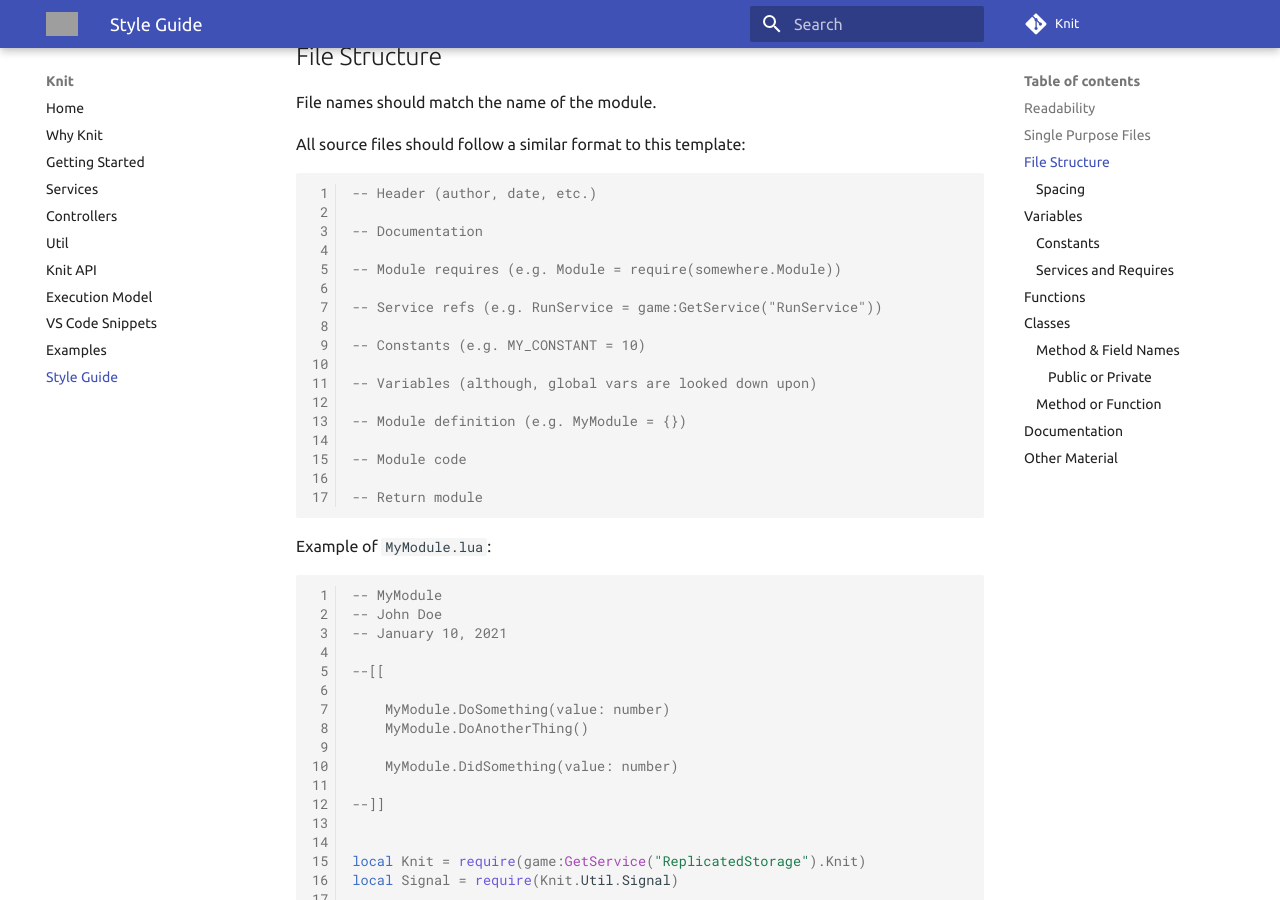
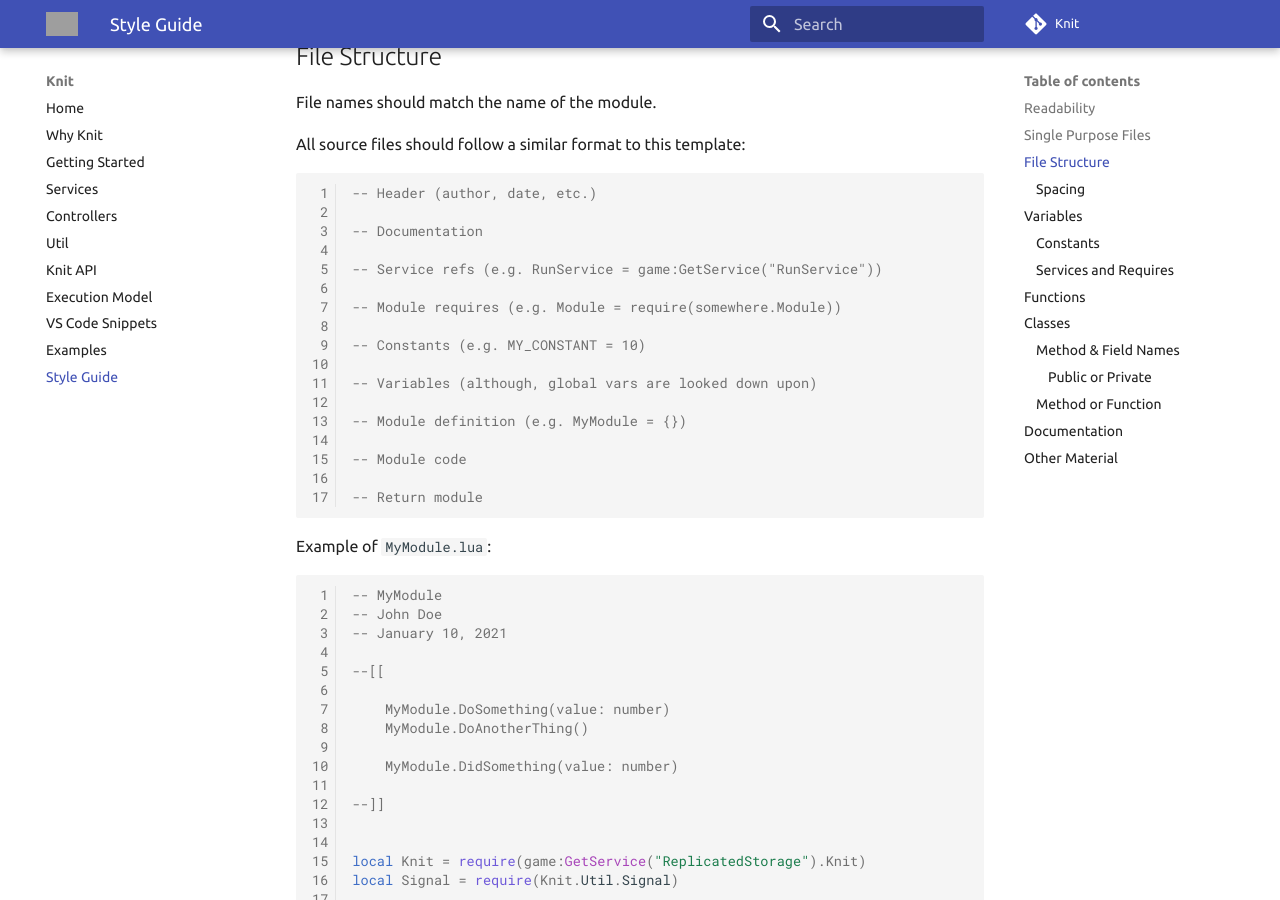
Before and after one commit to Sleitnick/Knit, an MkDocs documentation site: the page built from docs/styleguide.md, in a window 1280 px wide and 900 px high, scrolled down 687 px. Built offline with MkDocs 1.6.1 and Material for MkDocs 9.7.7, drawn with Linux system fonts in a browser that asks for light colours; comment, search, counter and statistics services are not loaded; some of the changed text lies outside the part shown; grey boxes are pictures that could not be loaded.

````diff
--- a/docs/styleguide.md
+++ b/docs/styleguide.md
@@ -29,9 +29,9 @@ All source files should follow a similar format to this template:
 
 -- Documentation
 
+-- Service refs (e.g. RunService = game:GetService("RunService"))
+
 -- Module requires (e.g. Module = require(somewhere.Module))
-
--- Service refs (e.g. RunService = game:GetService("RunService"))
 
 -- Constants (e.g. MY_CONSTANT = 10)
 
@@ -114,8 +114,8 @@ local DEFAULT_TEXT = "Hello"
 Services retrieved using `game:GetService` or modules retrieved using `require` should be written in `PascalCase`.
 
 ```lua
+local RunService = game:GetService("RunService")
 local Signal = require(Knit.Util.Signal)
-local RunService = game:GetService("RunService")
 ```
 
 ---------------------------
````
